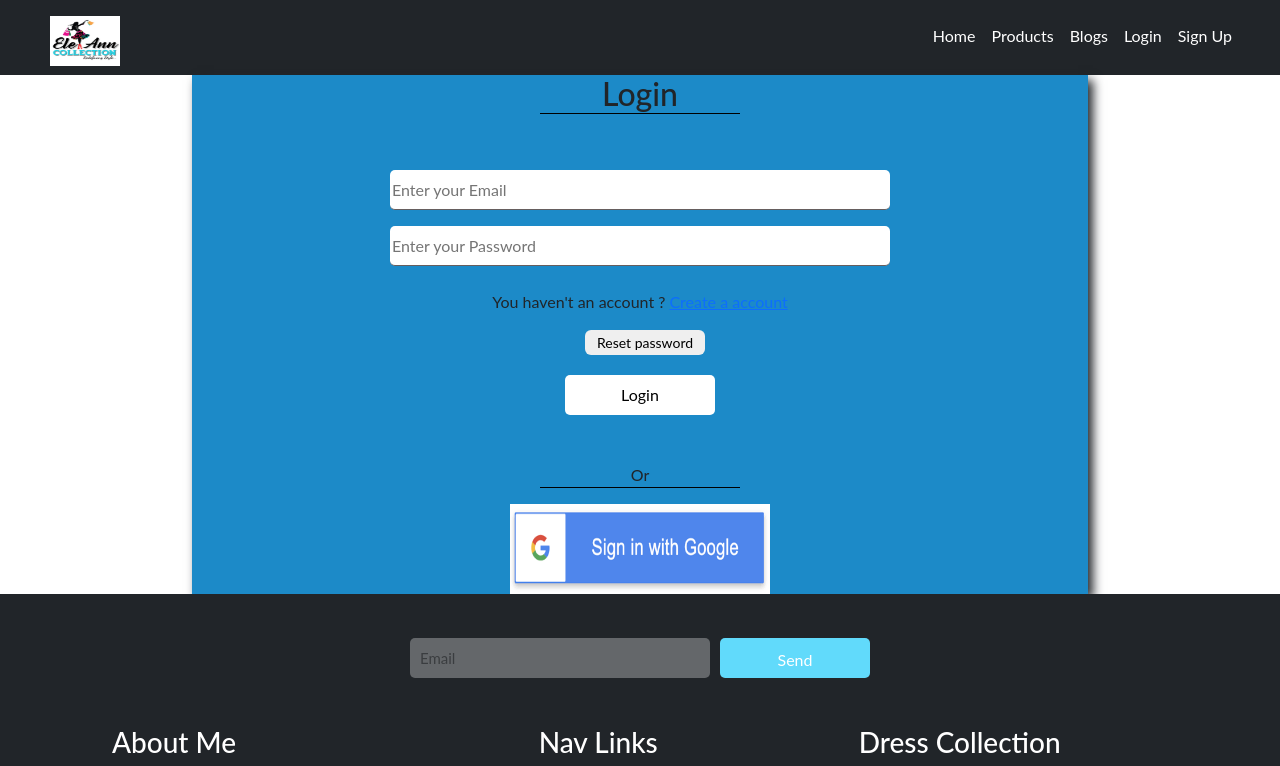
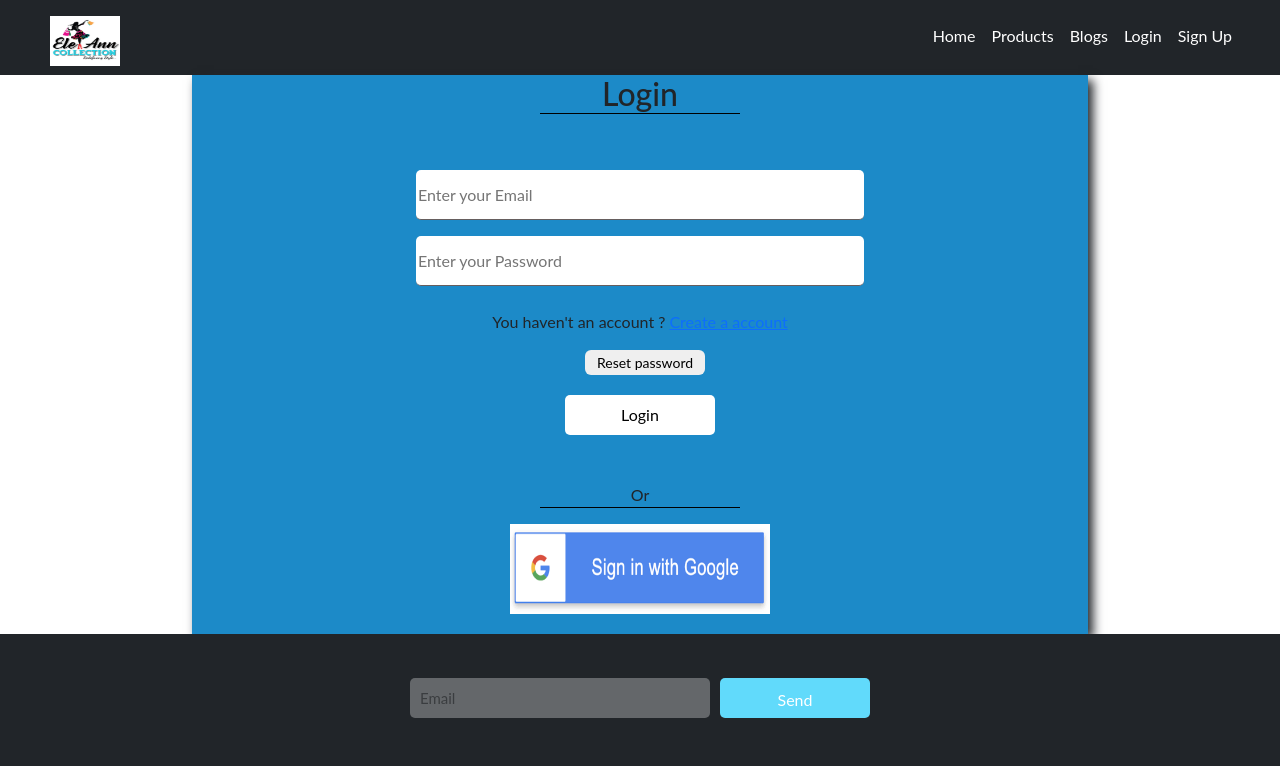
Before and after one commit to RomanaIdressEkfa/client-side-mongodb, a React (Create React App) app: page /login in a window 1280 px wide. Shown: the top 766 px of the page. Built offline with nearby package versions, Linux system fonts and the light colour scheme; no server answers.

Commit message:
continue editing

```diff
--- a/src/Components/Login/Login.css
+++ b/src/Components/Login/Login.css
@@ -8,8 +8,8 @@
 }
 .login-forms{
     margin: 8px;
-    width: 500px;
-    height: 40px;
+    width: 50%;
+    height: 50px;
     border: none;
     border-radius: 5px;
     border-bottom: 1px solid rgb(102, 94, 94);
@@ -34,5 +34,6 @@
 }
 .google{
     width: 260px;
-    height: 90px;
+    height: 70px;
+    margin-bottom: 20px;
 }
```
